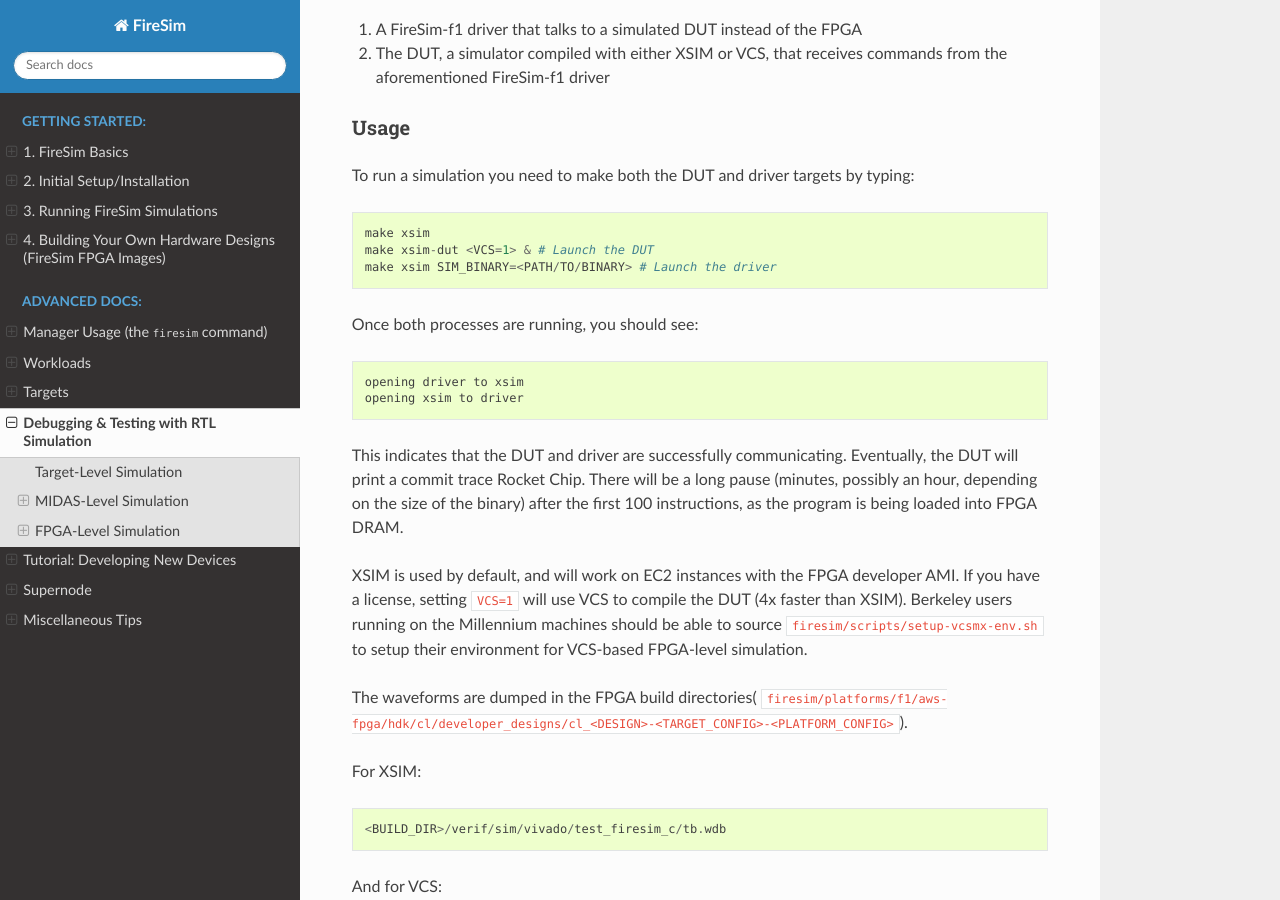
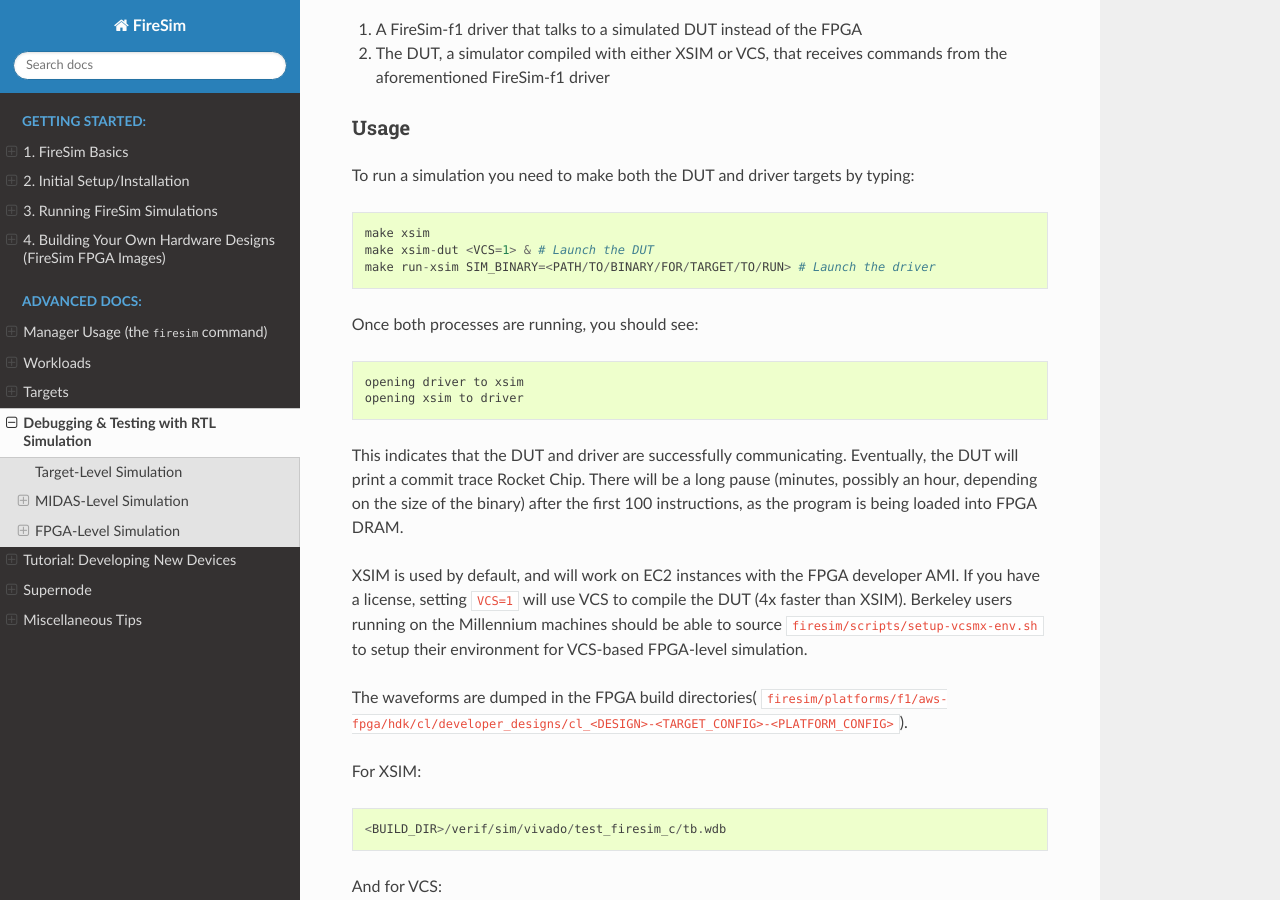
Before and after one commit to firesim/firesim, a Sphinx documentation site: the page built from docs/Advanced-Usage/RTL-Simulation.rst, in a window 1280 px wide and 900 px high, scrolled down 2647 px. Built offline with Sphinx 7.4.7 and the Read the Docs theme 2.0.0, drawn with Linux system fonts in a browser that asks for light colours.

Commit message:
fix vcs simulation for 1.4.0 shell

```diff
--- a/docs/Advanced-Usage/RTL-Simulation.rst
+++ b/docs/Advanced-Usage/RTL-Simulation.rst
@@ -152,7 +152,7 @@
 
     make xsim
     make xsim-dut <VCS=1> & # Launch the DUT
-    make xsim SIM_BINARY=<PATH/TO/BINARY> # Launch the driver
+    make run-xsim SIM_BINARY=<PATH/TO/BINARY/FOR/TARGET/TO/RUN> # Launch the driver
 
 
 Once both processes are running, you should see:
```
Also changed, not shown: 1 other file.
